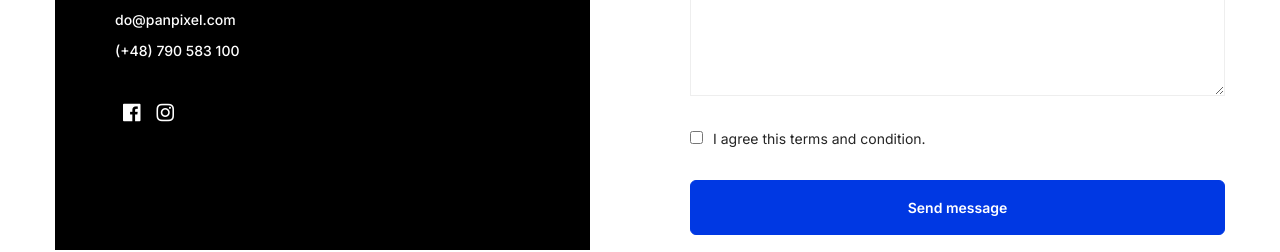
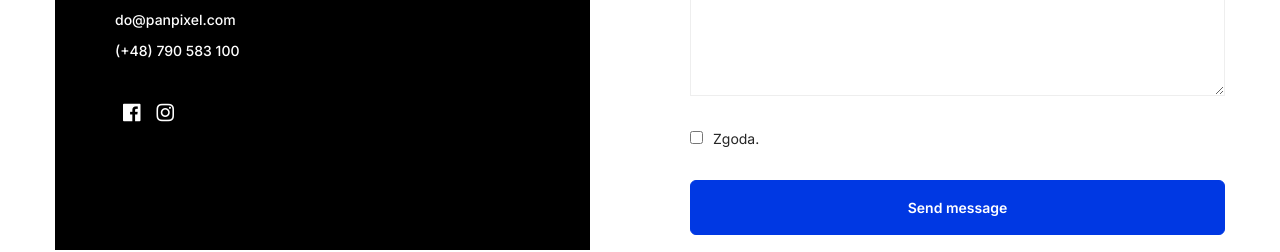
Before and after one commit to panpixel/www-panpixel, a Nuxt app: page /kontakt in a window 1280 px wide. Shown: the part 1020-1272 px from the top of the page. Built offline with nearby package versions, Linux system fonts and the light colour scheme; what vue-masonry, vue-masonry-css, vue-silentbox would draw is missing.

Commit message:
Update ContactModern.vue

```diff
--- a/components/sections/ContactModern.vue
+++ b/components/sections/ContactModern.vue
@@ -57,10 +57,11 @@
                                 <div class="col-12 mt--30">
                                     <div class="check-box">
                                         <input type="checkbox" name="check" id="check">
-                                        <label for="check">I agree this terms and condition.</label>
+                                        <label for="check">Zgoda.</label>
                                     </div>
                                 </div>
-                                <div data-netlify-recaptcha="true"></div>
+                                <div data-netlify-recaptcha="true">
+                                </div>
                                 <div class="col-lg-12 mt--30">
                                     <input type="submit" value="Send message">
                                     <p class="form-messege"></p>
```
